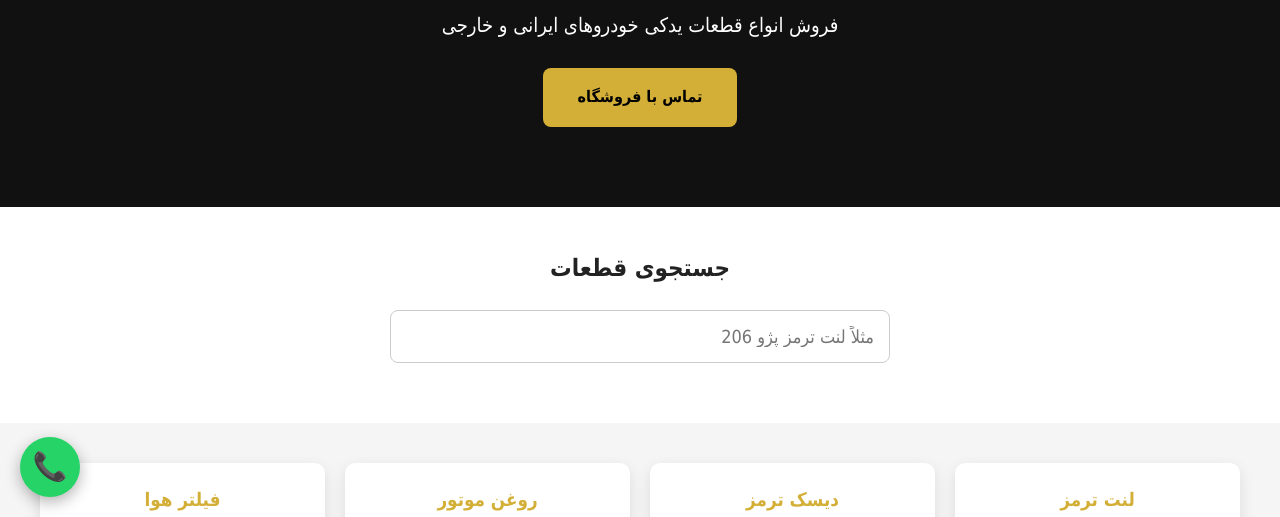
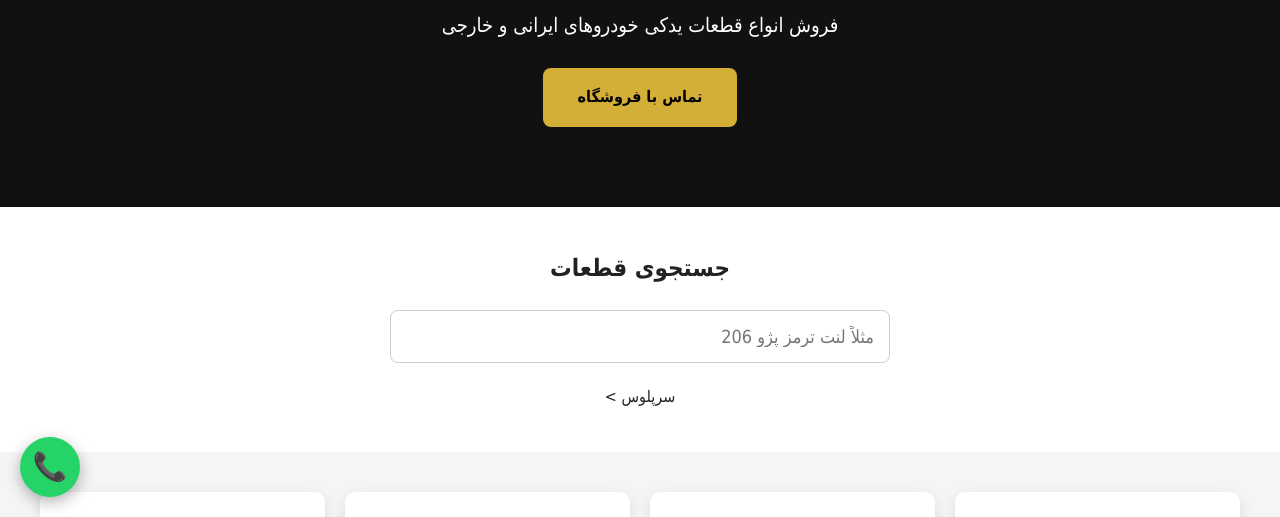
Before and after one commit to yadaki-shop/car-parts, a plain HTML site: page index.html in a window 1280 px wide. Shown: the part 283-800 px from the top of the page. Drawn offline with Linux system fonts and the light colour scheme.

Commit message:
Update index.html

```diff
--- a/index.html
+++ b/index.html
@@ -83,7 +83,7 @@
 
 placeholder="مثلاً لنت ترمز پژو 206"
 ### سرپلوس
-
+ <a href="sarpolos.html">سرپلوس</a>
 >
 
 </section>
```
